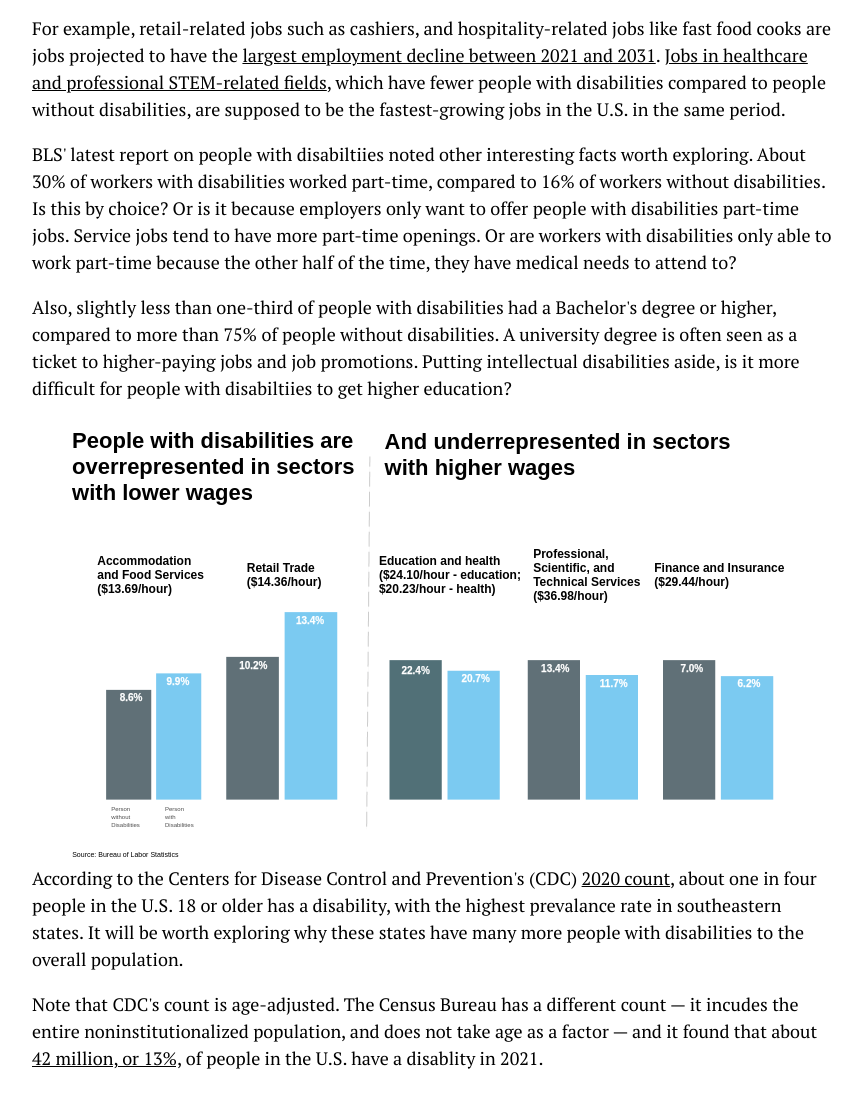
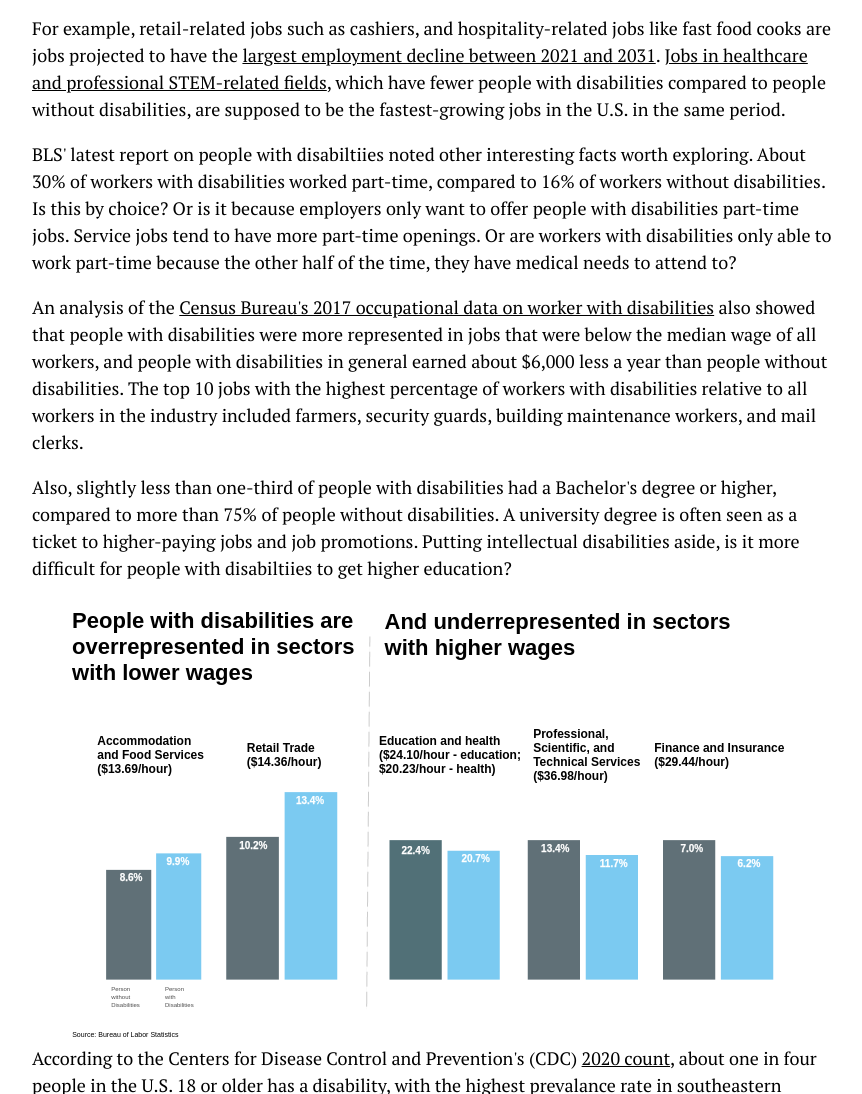
Before and after one commit to rachel-el-p/disabilities_workers, a plain HTML site: page index.html in a window 1280 px wide. Shown: the part 1567-2661 px from the top of the page, without its empty margins (208-1070 px from the left). Drawn offline with nearby package versions, Linux system fonts and the light colour scheme.

Commit message:
Update index.html

```diff
--- a/index.html
+++ b/index.html
@@ -877,6 +877,8 @@ fastest-growing occupations in the economy and overrepresented in the occupation
 
 <p> BLS' latest report on people with disabiltiies noted other interesting facts worth exploring. About 30% of workers with disabilities worked part-time, compared to 16% of workers without disabilities. Is this by choice? Or is it because employers only want to offer people with disabilities part-time jobs. Service jobs tend to have more part-time openings. Or are workers with disabilities only able to work part-time because the other half of the time, they have medical needs to attend to? </p>
 
+<p> An analysis of the <a href="https://www.census.gov/data/tables/2017/demo/disability/acs-17.html">Census Bureau's 2017 occupational data on worker with disabilities</a> also showed that people with disabilities were more represented in jobs that were below the median wage of all workers, and people with disabilities in general earned about $6,000 less a year than people without disabilities. The top 10 jobs with the highest percentage of workers with disabilities relative to all workers in the industry included farmers, security guards, building maintenance workers, and mail clerks. </p>
+
 <p> Also, slightly less than one-third of people with disabilities had a Bachelor's degree or higher, compared to more than 75% of people without disabilities. A university degree is often seen as a ticket to higher-paying jobs and job promotions. Putting intellectual disabilities aside, is it more difficult for people with disabiltiies to get higher education? </p>
 
 
```
